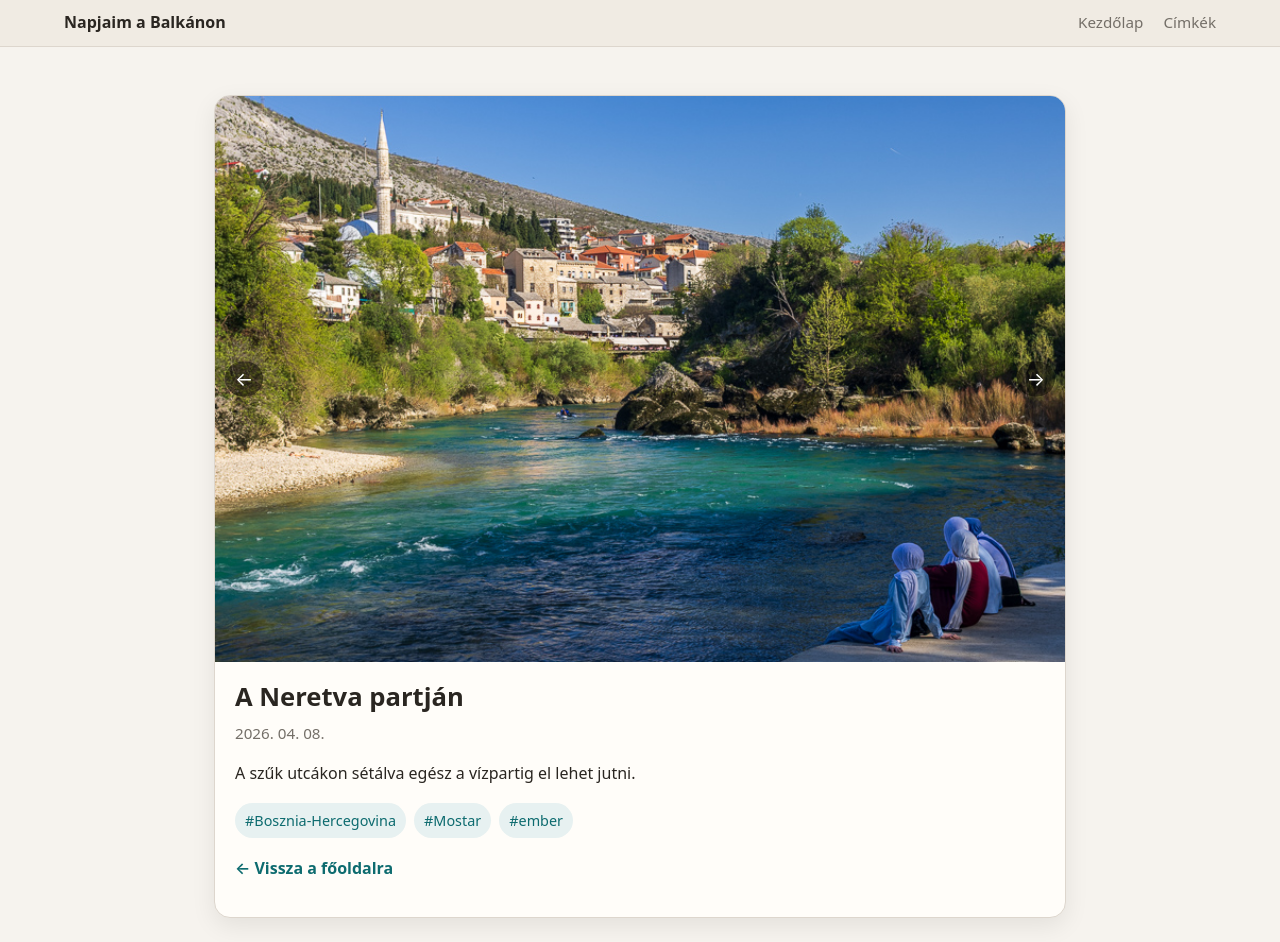
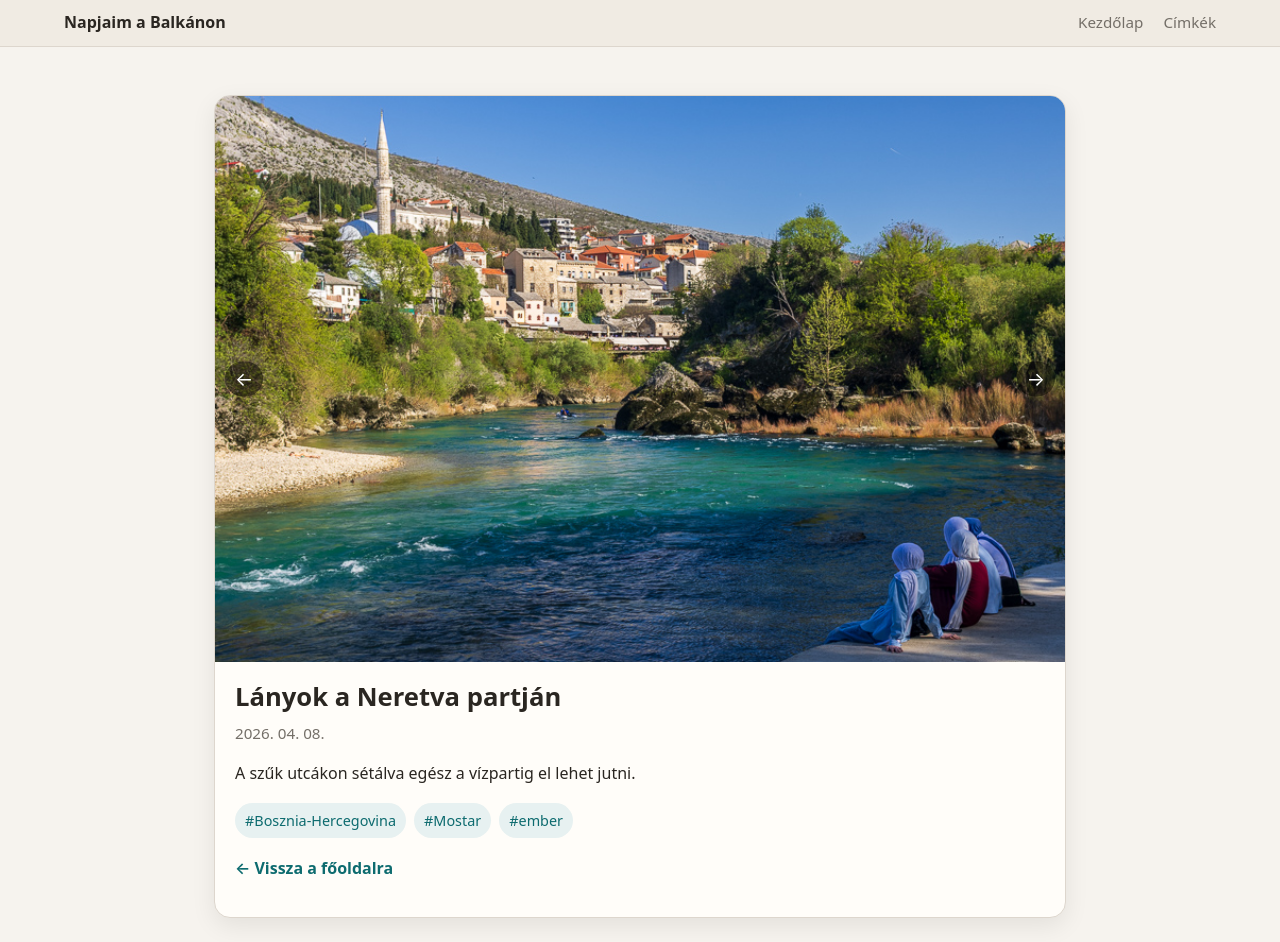
Before and after one commit to havassy/fotoblog, a Jekyll site: the page built from _posts/2026-04-08-neretva_mostar.md, in a window 1280 px wide. Built offline with Jekyll 4.4.1, drawn with Linux system fonts in a browser that asks for light colours.

```diff
--- a/_posts/2026-04-08-neretva_mostar.md
+++ b/_posts/2026-04-08-neretva_mostar.md
@@ -1,9 +1,8 @@
 ---
 layout: post
-title: "A Neretva partján"
+title: "Lányok a Neretva partján"
 date: 2026-04-08T15:25:03.83+01:00
 image: "/assets/images/neretva_mostar.jpg"
-featured_for_og: true
 tags:
   - "Bosznia-Hercegovina"
   - "Mostar"
```
